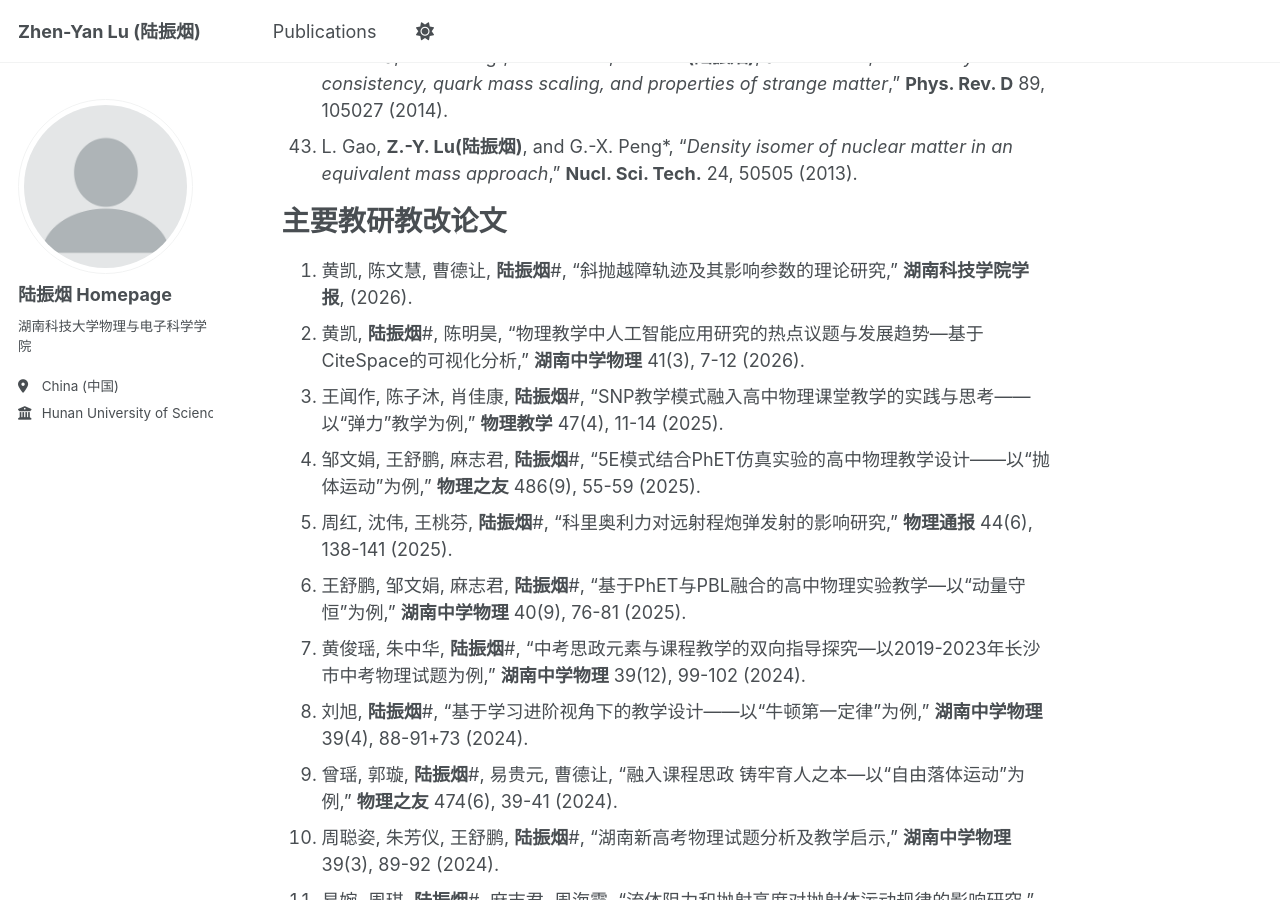
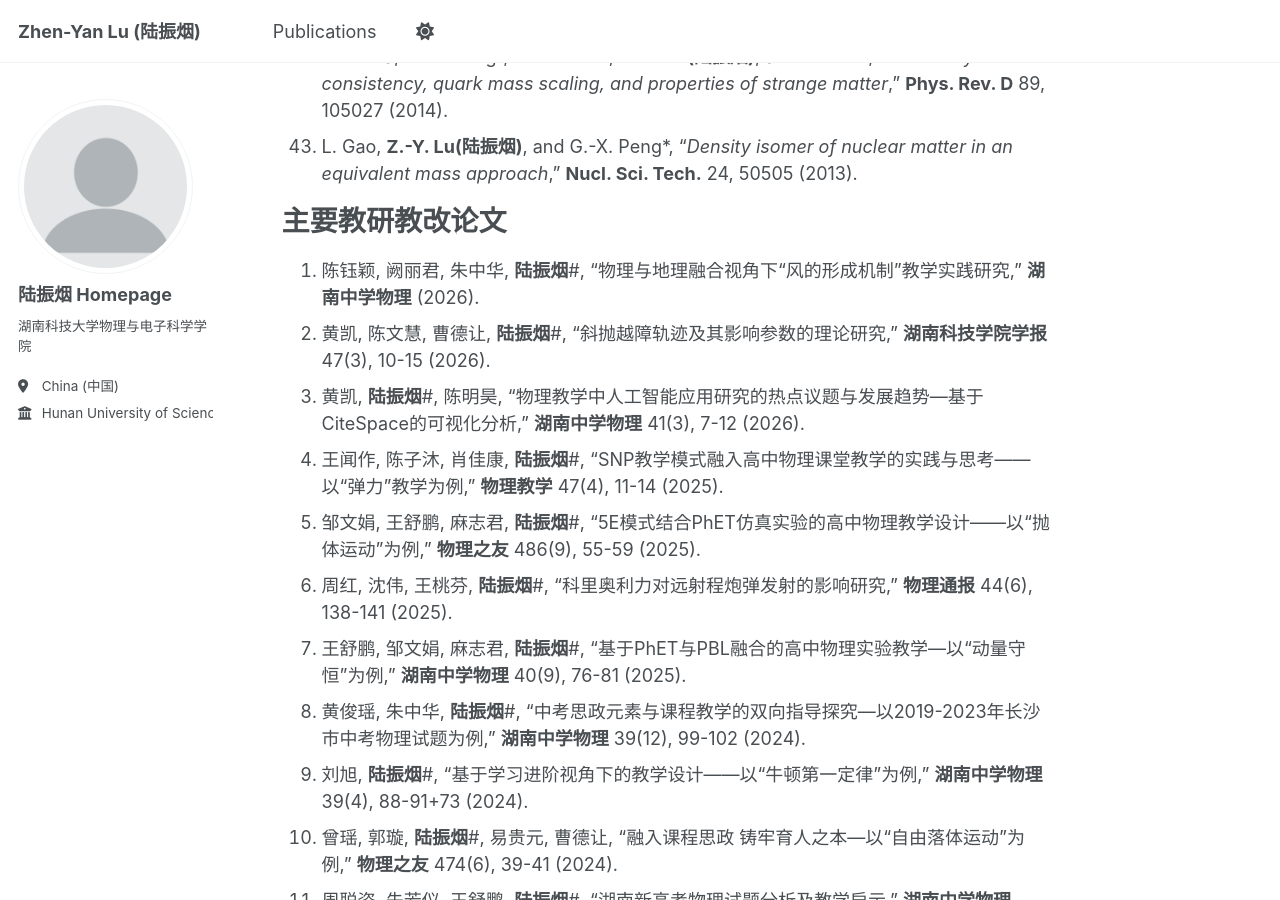
Before and after one commit to luzhenyan-stack/luzhenyan.github.io, a Jekyll site: the page built from _pages/about.md, in a window 1280 px wide and 900 px high, scrolled down 5334 px. Built offline with Jekyll 4.4.1, drawn with Linux system fonts in a browser that asks for light colours; a script that is not in the unit is left out.

Commit message:
Update publications and awards in about.md
Added new publications and awards to the about page.

```diff
--- a/_pages/about.md
+++ b/_pages/about.md
@@ -105,19 +105,20 @@ redirect_from:
 
 主要教研教改论文
 ======
-1. 黄凯, 陈文慧, 曹德让, **陆振烟**#, “斜抛越障轨迹及其影响参数的理论研究,” **湖南科技学院学报**, (2026).
-2. 黄凯, **陆振烟**#, 陈明昊, “物理教学中人工智能应用研究的热点议题与发展趋势—基于CiteSpace的可视化分析,” **湖南中学物理** 41(3), 7-12 (2026).
-3. 王闻作, 陈子沐, 肖佳康, **陆振烟**#, “SNP教学模式融入高中物理课堂教学的实践与思考——以“弹力”教学为例,” **物理教学** 47(4), 11-14 (2025).
-4. 邹文娟, 王舒鹏, 麻志君, **陆振烟**#, “5E模式结合PhET仿真实验的高中物理教学设计——以“抛体运动”为例,” **物理之友**  486(9), 55-59 (2025).
-5. 周红, 沈伟, 王桃芬, **陆振烟**#, “科里奥利力对远射程炮弹发射的影响研究,” **物理通报** 44(6), 138-141 (2025).
-6. 王舒鹏, 邹文娟, 麻志君, **陆振烟**#, “基于PhET与PBL融合的高中物理实验教学—以“动量守恒”为例,” **湖南中学物理** 40(9), 76-81 (2025).
-7. 黄俊瑶, 朱中华, **陆振烟**#, “中考思政元素与课程教学的双向指导探究—以2019-2023年长沙市中考物理试题为例,” **湖南中学物理** 39(12), 99-102 (2024).
-8. 刘旭, **陆振烟**#, “基于学习进阶视角下的教学设计——以“牛顿第一定律”为例,” **湖南中学物理** 39(4), 88-91+73 (2024).
-9. 曾瑶, 郭璇, **陆振烟**#, 易贵元, 曹德让, “融入课程思政 铸牢育人之本—以“自由落体运动”为例,” **物理之友** 474(6), 39-41 (2024).
-10. 周聪姿, 朱芳仪, 王舒鹏, **陆振烟**#, “湖南新高考物理试题分析及教学启示,” **湖南中学物理** 39(3), 89-92 (2024).
-11. 易婉, 周琪, **陆振烟**#, 麻志君, 周海霞, “流体阻力和抛射高度对抛射体运动规律的影响研究,” **物理通报** 43(2), 27-34 (2024).
-12. 张钰, 易婉, **陆振烟**#, 麻志君, 邹代峰, “课程思政在万有引力课堂教学中的设计与实践,” **湖南中学物理** 38(2), 22-24 (2023).
-13. 麻志君, 杨颖, 付响云, **陆振烟**#, “铅球运动最佳抛射角和最大射程的理论研究,” **物理与工程** 32(3), 29-35 (2022).
+1. 陈钰颖, 阙丽君, 朱中华, **陆振烟**#, “物理与地理融合视角下“风的形成机制”教学实践研究,” **湖南中学物理** (2026).
+2. 黄凯, 陈文慧, 曹德让, **陆振烟**#, “斜抛越障轨迹及其影响参数的理论研究,” **湖南科技学院学报** 47(3), 10-15 (2026).
+3. 黄凯, **陆振烟**#, 陈明昊, “物理教学中人工智能应用研究的热点议题与发展趋势—基于CiteSpace的可视化分析,” **湖南中学物理** 41(3), 7-12 (2026).
+4. 王闻作, 陈子沐, 肖佳康, **陆振烟**#, “SNP教学模式融入高中物理课堂教学的实践与思考——以“弹力”教学为例,” **物理教学** 47(4), 11-14 (2025).
+5. 邹文娟, 王舒鹏, 麻志君, **陆振烟**#, “5E模式结合PhET仿真实验的高中物理教学设计——以“抛体运动”为例,” **物理之友**  486(9), 55-59 (2025).
+6. 周红, 沈伟, 王桃芬, **陆振烟**#, “科里奥利力对远射程炮弹发射的影响研究,” **物理通报** 44(6), 138-141 (2025).
+7. 王舒鹏, 邹文娟, 麻志君, **陆振烟**#, “基于PhET与PBL融合的高中物理实验教学—以“动量守恒”为例,” **湖南中学物理** 40(9), 76-81 (2025).
+8. 黄俊瑶, 朱中华, **陆振烟**#, “中考思政元素与课程教学的双向指导探究—以2019-2023年长沙市中考物理试题为例,” **湖南中学物理** 39(12), 99-102 (2024).
+9. 刘旭, **陆振烟**#, “基于学习进阶视角下的教学设计——以“牛顿第一定律”为例,” **湖南中学物理** 39(4), 88-91+73 (2024).
+10. 曾瑶, 郭璇, **陆振烟**#, 易贵元, 曹德让, “融入课程思政 铸牢育人之本—以“自由落体运动”为例,” **物理之友** 474(6), 39-41 (2024).
+11. 周聪姿, 朱芳仪, 王舒鹏, **陆振烟**#, “湖南新高考物理试题分析及教学启示,” **湖南中学物理** 39(3), 89-92 (2024).
+12. 易婉, 周琪, **陆振烟**#, 麻志君, 周海霞, “流体阻力和抛射高度对抛射体运动规律的影响研究,” **物理通报** 43(2), 27-34 (2024).
+13. 张钰, 易婉, **陆振烟**#, 麻志君, 邹代峰, “课程思政在万有引力课堂教学中的设计与实践,” **湖南中学物理** 38(2), 22-24 (2023).
+14. 麻志君, 杨颖, 付响云, **陆振烟**#, “铅球运动最佳抛射角和最大射程的理论研究,” **物理与工程** 32(3), 29-35 (2022).
 
 个人或作品获奖
 ======
```
